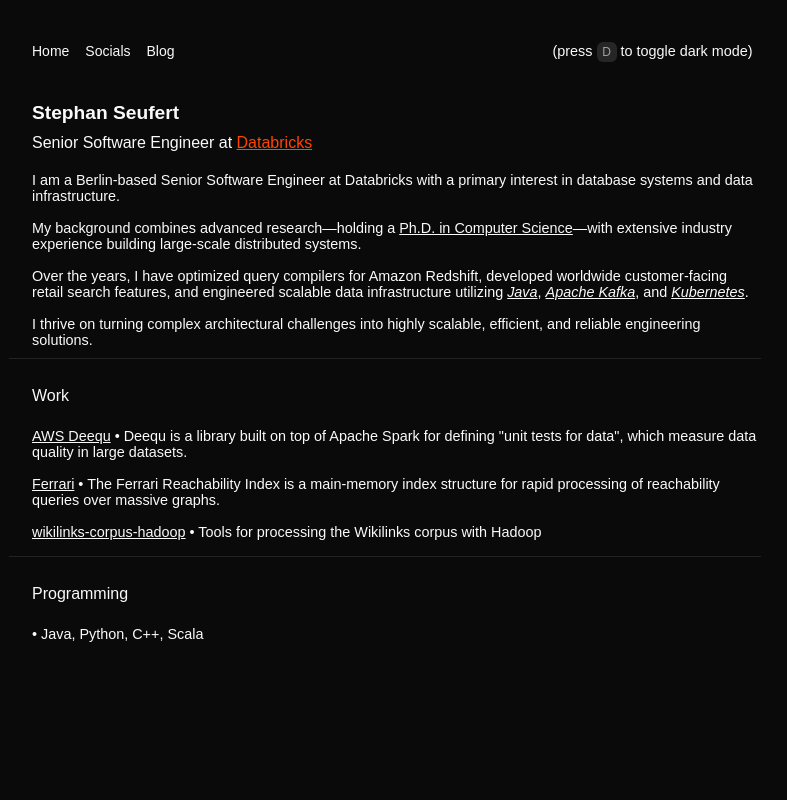
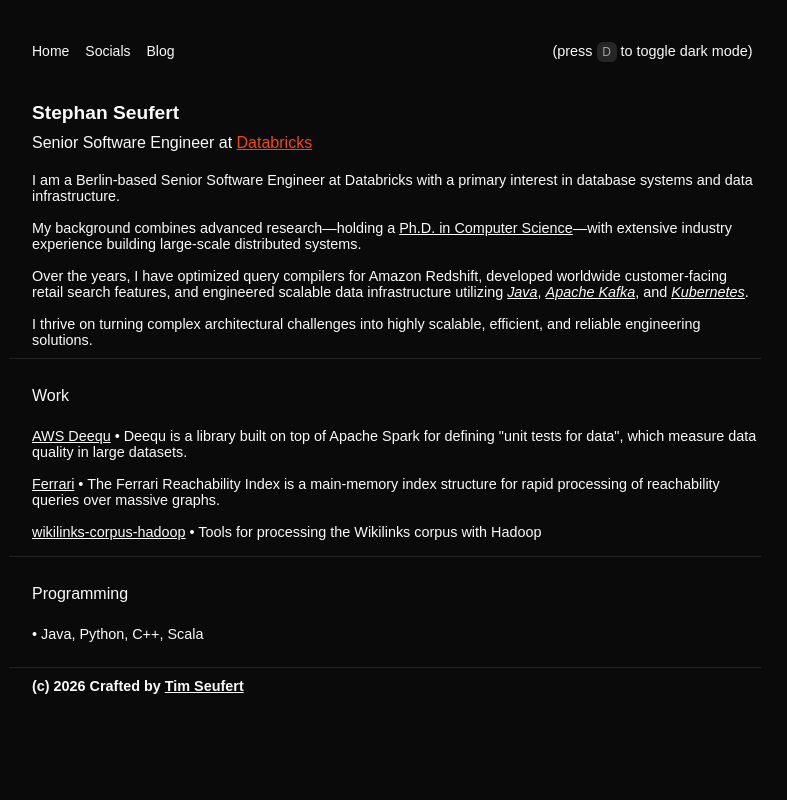
Before and after one commit to Timhongphuc/MinimalistPortfolio, a React (Vite) app: page / in a window 1280 px wide. Shown: the top 800 px of the page, without its empty margins (255-1042 px from the left). Built offline with nearby package versions, Linux system fonts and the light colour scheme.

Commit message:
Design changes (footer)

```diff
--- a/src/index.css
+++ b/src/index.css
@@ -217,7 +217,8 @@
 }
 
 .programming {
-  margin-bottom: 87%;
+    {/*margin-bottom: 87%;*/}
+    margin-bottom: 25px;
 }
 
 .footerLine {
@@ -227,6 +228,7 @@
     sans-serif;
   font-weight: bolder;
   margin-top: 10px;
+  margin-left: 23px;
 }
 
 .TSUnderline {
```
